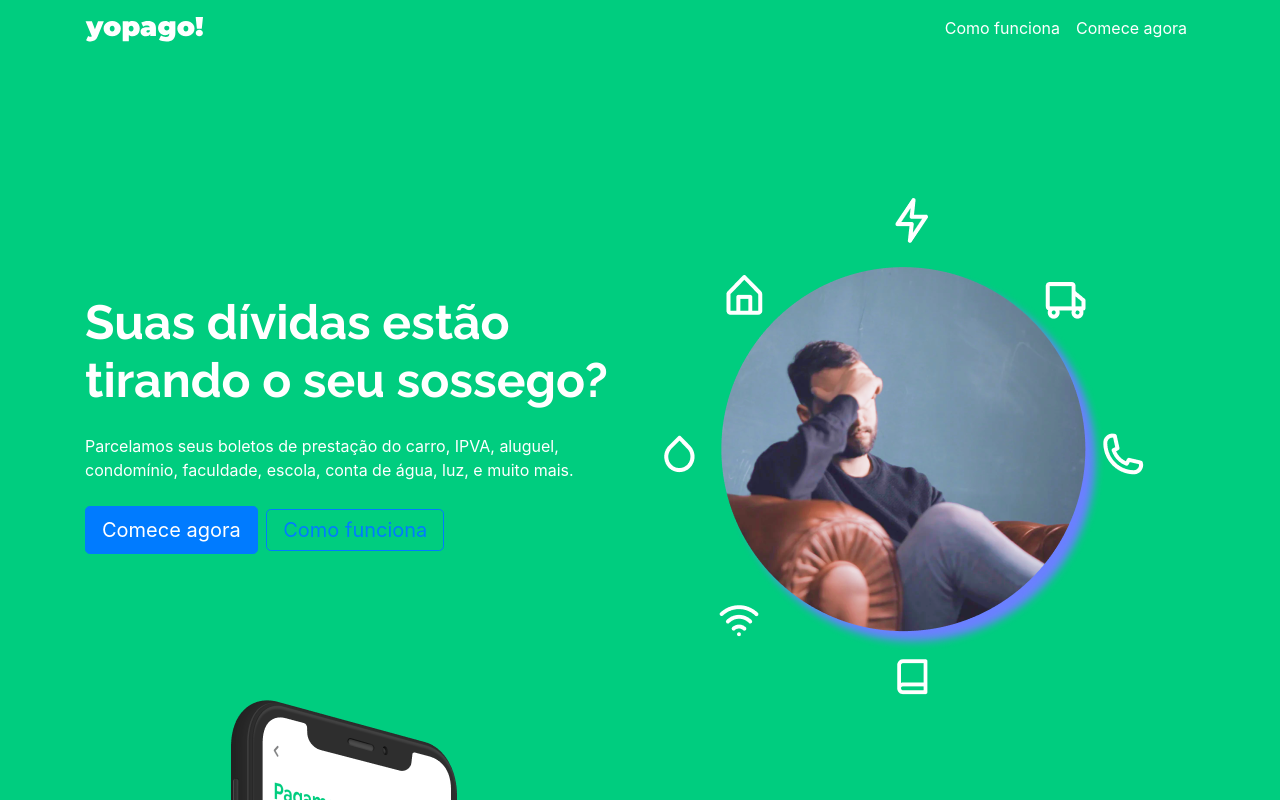
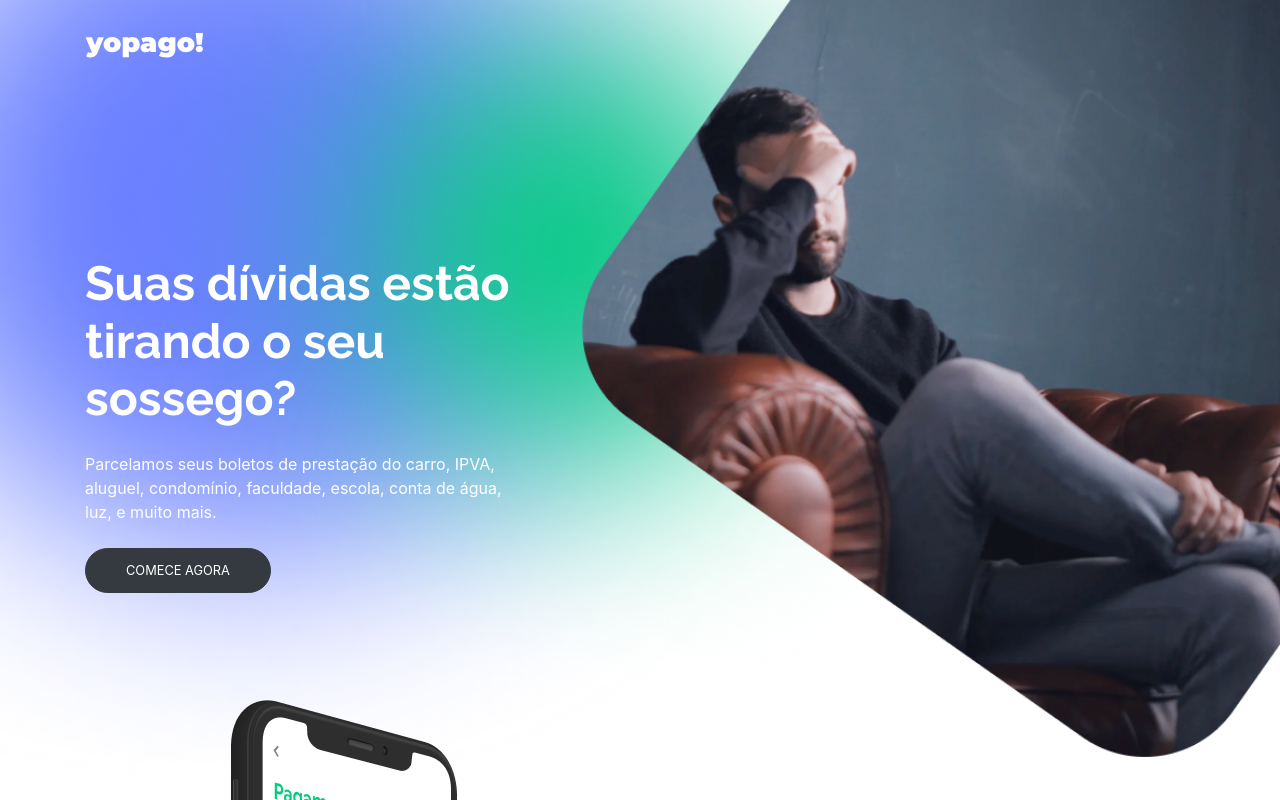
Before and after one commit to jeffalbuquerque/yopago, a plain HTML site: page index.html in a window 1280 px wide. Shown: the top 800 px of the page. Drawn offline with nearby package versions, Linux system fonts and the light colour scheme.

Commit message:
Novo hero.

```diff
--- a/assets/style/home.css
+++ b/assets/style/home.css
@@ -21,8 +21,12 @@ h2 span {
   color: #00cd7f;
 }
 
+body {
+  background: url("../images/yopago-hero-background.png") no-repeat;
+}
+
 .hero {
-  background: #00cd7f;
+  background: url("../images/yopago-hero-image.png") no-repeat right 0;
   background-size: contain;
   height: 100vh;
   color: #ffffff;
@@ -55,6 +59,12 @@ h2 span {
   border: none;
 }
 
+.btn {
+  border-radius: 100px;
+  font-size: 0.8em;
+  padding: 12px 40px;
+}
+
 footer {
   background-color: #3e3e3e;
   color: #ffffff;
@@ -76,6 +86,7 @@ footer p {
   }
   .hero {
     height: auto;
+    padding-top: 70% !important;
   }
   .how p {
     font-size: 0.8em;
--- a/index.html
+++ b/index.html
@@ -21,17 +21,9 @@
   </head>
   <body>
 
-  <nav class="navbar navbar-expand-lg navbar-light fixed-top" style="background-color: #00cd7f;">
+  <nav class="navbar navbar-expand-lg navbar-light fixed-top">
     <div class="container">
-      <a class="navbar-brand mr-auto" href="#"><img src="assets/images/yopago-logo.svg" alt=""></a>
-      <ul class="navbar-nav">
-        <li class="nav-item d-none d-sm-inline">
-          <a href="" class="nav-link">Como funciona</a>
-        </li>
-        <li class="nav-item d-none d-sm-inline">
-          <a href="" class="nav-link">Comece agora</a>
-        </li>
-      </ul>
+      <a class="navbar-brand mt-3" href="#"><img src="assets/images/yopago-logo.svg" alt=""></a>
     </div>
   </nav>
 
@@ -39,16 +31,15 @@
       <div class="container">
         <div class="row align-items-center hero-content">
           <div class="col-12 col-md-5 col-lg-6 order-md-2">
-            <img class="img-fluid mw-md-150 mw-lg-130 my-5 mb-md-0" src="assets/images/yopago-sem-sossego.png" alt="">
+            <!-- <img class="img-fluid mw-md-150 mw-lg-130 my-5 mb-md-0" src="assets/images/yopago-sem-sossego.png" alt=""> -->
           </div>
-          <div class="col-12 col-md-7 col-lg-6 order-md-1 aos-init aos-animate" data-aos="fade-up">
+          <div class="col-12 col-md-5 col-lg-5 order-md-1 aos-init aos-animate" data-aos="fade-up">
             <h1 class="text-center text-md-left">Suas dívidas estão tirando o seu sossego?</h1>
             <p class="text-center text-md-left my-4 my-md-4 mb-6 mb-lg-8">
               Parcelamos seus boletos de prestação do carro, IPVA, aluguel, condomínio, faculdade, escola, conta de água, luz, e muito mais.
             </p>
             <div class="text-center text-md-left">
-              <a href="" class="btn btn-primary btn-lg mr-1">Comece agora</a>
-              <a href="" class="btn btn-outline-primary btn-lg d-none d-sm-inline">Como funciona</a>
+              <a href="" class="btn btn-dark btn-lg mr-1 text-uppercase">Comece agora</a>
             </div>
           </div>
         </div>
```
Also changed, not shown: assets/images/yopago-hero-background.png (added), assets/images/yopago-hero-image.png (added), assets/images/yopago-sem-sossego.png (deleted).
